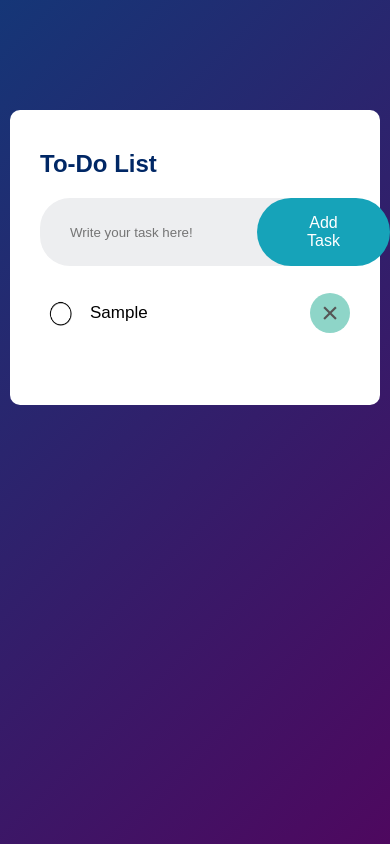
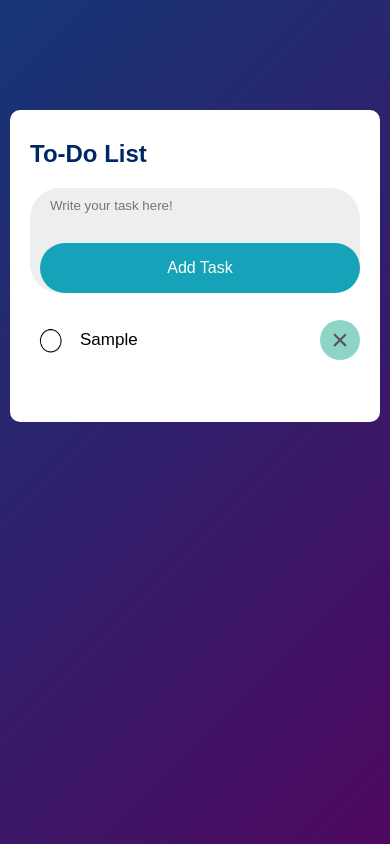
Before and after one commit to Sanjay-Kumar8115/To-Do-List-App-Live, a plain HTML site: page index.html in a window 390 px wide. Both pictures are taken after typing "Sample" into the empty fields and a click on the button "Add Task". Drawn offline with Linux system fonts and the light colour scheme.

Commit message:
Resposive css add

```diff
--- a/to do list.css
+++ b/to do list.css
@@ -1,4 +1,4 @@
-*{
+/* *{
     margin: 0;
     padding: 0;
     font-family: 'Poppins',sans-serif;
@@ -103,4 +103,139 @@ ul li span{
 }
 ul li span:hover{
     background: #f8afb6;
+} */
+* {
+    margin: 0;
+    padding: 0;
+    font-family: 'Poppins', sans-serif;
+    box-sizing: border-box;
 }
+
+.container {
+    width: 100%;
+    min-height: 100vh;
+    background: linear-gradient(135deg, #153677, #4e085f);
+    padding: 10px;
+}
+
+.todo-app {
+    width: 100%;
+    max-width: 500px;
+    background: #fff;
+    margin: 100px auto 20px;
+    padding: 40px 30px 70px;
+    border-radius: 10px;
+}
+
+.todo-app h2 {
+    color: #002765;
+    display: flex;
+    align-items: center;
+    margin-bottom: 20px;
+}
+
+.row {
+    display: flex;
+    align-items: center;
+    justify-content: space-between;
+    background: #edeef0;
+    border-radius: 30px;
+    padding-left: 20px;
+    margin-bottom: 25px;
+}
+
+input {
+    flex: 1;
+    border: none;
+    outline: none;
+    background: transparent;
+    padding: 10px;
+    font-weight: 14px;
+}
+
+button {
+    border: none;
+    outline: none;
+    padding: 16px 50px;
+    background: #16a3b9;
+    color: #fff;
+    font-size: 16px;
+    cursor: pointer;
+    border-radius: 40px;
+}
+
+ul li {
+    list-style: none;
+    font-size: 17px;
+    padding: 12px 8px 12px 50px;
+    user-select: none;
+    cursor: pointer;
+    position: relative;
+}
+
+ul li::before {
+    content: '';
+    position: absolute;
+    height: 25px;
+    width: 25px;
+    border-radius: 50%;
+    background-image: url(unchecked.PNG);
+    background-size: cover;
+    background-position: center;
+    top: 10px;
+    left: 8px;
+}
+
+ul li:hover {
+    background-color: #cbddde;
+}
+
+ul li.checked {
+    color: #555;
+    text-decoration: line-through;
+}
+
+ul li.checked::before {
+    background-image: url(checked.png);
+}
+
+ul li span {
+    position: absolute;
+    right: 0;
+    top: 2px;
+    width: 40px;
+    height: 40px;
+    font-size: 30px;
+    color: #555;
+    line-height: 40px;
+    text-align: center;
+    border-radius: 50%;
+    background: #8ed5c8;
+}
+
+ul li span:hover {
+    background: #f8afb6;
+}
+
+/* Responsive Design */
+@media (max-width: 600px) {
+    .todo-app {
+        padding: 30px 20px 60px;
+    }
+
+    .row {
+        flex-direction: column;
+        padding-left: 10px;
+    }
+
+    button {
+        width: 100%;
+        padding: 16px 20px;
+        margin-top: 10px;
+    }
+
+    input {
+        width: 100%;
+        margin-bottom: 10px;
+    }
+}
```
